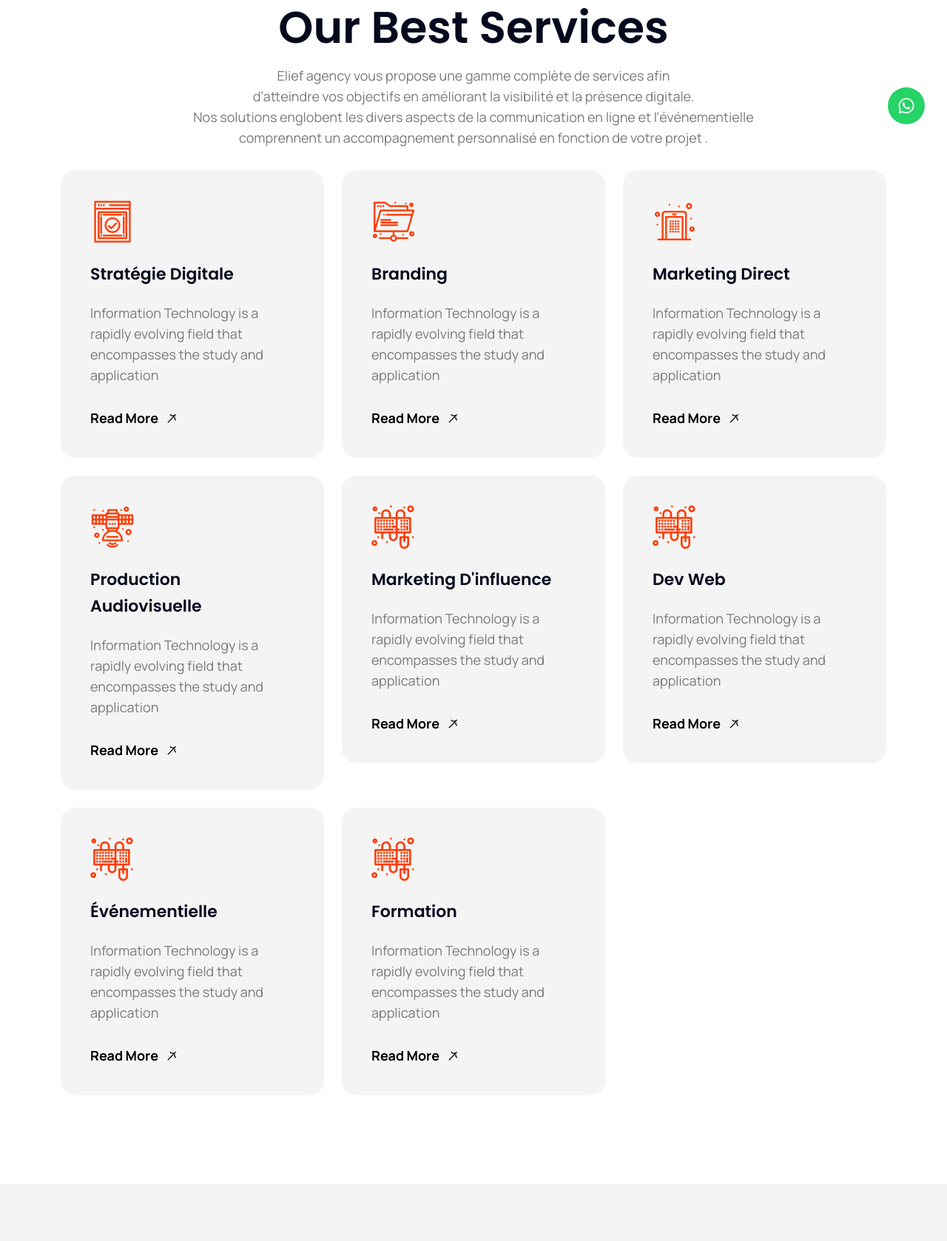
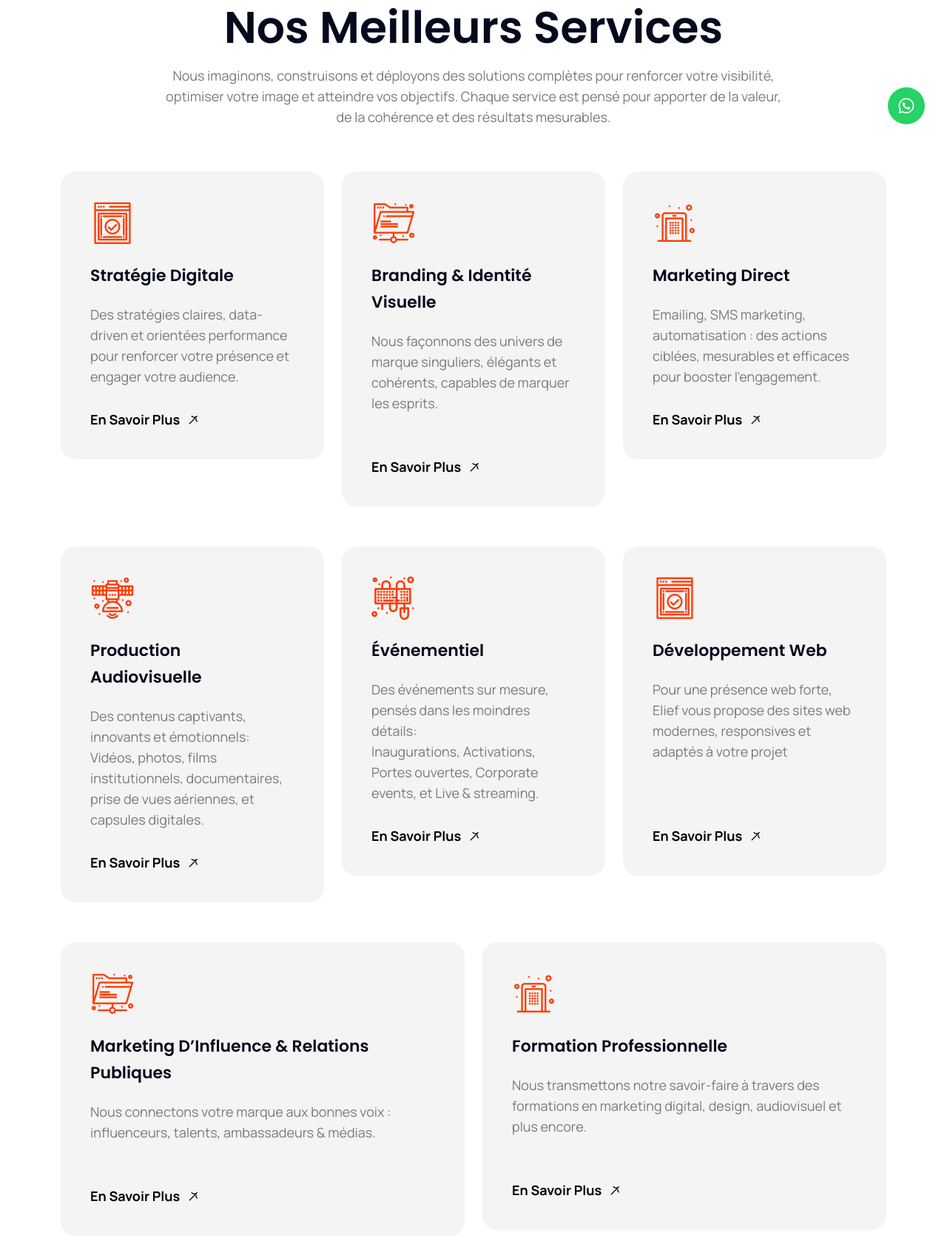
Before and after one commit to eliefagency/eliefagency.github.io, a plain HTML site: page service.html in a window 1280 px wide. Shown: the part 602-2280 px from the top of the page at 74% size. Drawn offline with Linux system fonts and the light colour scheme; files whose address does not match are found by name.

Commit message:
update about.html, service.html, index.html + update speed of 'Nos Réalisations' swiper

```diff
--- a/assets/js/main.js
+++ b/assets/js/main.js
@@ -153,10 +153,10 @@
 
         const projectSlider3 = new Swiper(".project-slider-3", {
             spaceBetween: 30,
-            speed: 1500,
+            speed: 3500,
             loop: true,
             autoplay: {
-                delay: 1500,
+                delay: 3500,
                 disableOnInteraction: false,
             },
             pagination: {
--- a/service.html
+++ b/service.html
@@ -410,118 +410,88 @@
             </div>
         </div>
 
+
         <!-- Service Section Start -->
         <section class="service-section section-padding">
             <div class="container">
                 <div class="section-title text-center">
-                    <h2 class="wow fadeInUp" data-wow-delay=".3s">Our Best Services</h2>
+                    <h2 class="wow fadeInUp" data-wow-delay=".3s">Nos meilleurs services</h2>
                     <p class="mt-3 wow fadeInUp" data-wow-delay=".5s">
-                        Elief agency vous propose une gamme complète de services afin <br>
-                        d’atteindre vos objectifs en améliorant la visibilité et la  présence digitale. <br>
-                        Nos solutions englobent les divers aspects de la communication en ligne et l'événementielle <br>
-                        comprennent un accompagnement personnalisé en fonction de votre projet .
+                        Nous imaginons, construisons et déployons des solutions complètes pour renforcer votre visibilité, <br>
+                        optimiser votre image et atteindre vos objectifs. Chaque service est pensé pour apporter de la valeur, <br>
+                        de la cohérence et des résultats mesurables.
                     </p>
                 </div>
                 <div class="row g-4">
                     <div class="col-xl-4 col-lg-6 col-md-6">
-                        <div class="service-box-items mt-0">
+                        <div class="service-box-items">
                             <div class="icon">
                                <i class="icon-01"></i>
                             </div>
                             <div class="content">
-                                <h3><a href="service-details.html">Stratégie Digitale </a></h3>
-                                <p>Information Technology is a rapidly evolving field that encompasses the study and application</p>
-                                <a href="service-details.html" class="link-btn">Read More <span><i class="icon-arrow-right"></i></span></a>
+                                <h3><a href="service-details.html">Stratégie Digitale</a></h3>
+                                <p>Des stratégies claires, data-driven et orientées performance pour renforcer votre présence et engager votre audience.</p>
+                                <a href="service-details.html" class="link-btn">En savoir plus <span><i class="icon-arrow-right"></i></span></a>
                             </div>
                         </div>
                     </div>
                     <div class="col-xl-4 col-lg-6 col-md-6">
-                        <div class="service-box-items mt-0">
+                        <div class="service-box-items">
                             <div class="icon">
                                 <i class="icon-02"></i>
                             </div>
                             <div class="content">
-                                <h3><a href="service-details.html">Branding</a></h3>
-                                <p>Information Technology is a rapidly evolving field that encompasses the study and application</p>
-                                <a href="service-details.html" class="link-btn">Read More <span><i class="icon-arrow-right"></i></span></a>
+                                <h3><a href="service-details.html">Branding & Identité Visuelle</a></h3>
+                                <p>Nous façonnons des univers de marque singuliers, élégants et cohérents, capables de marquer les esprits.<br><br></p>
+                                <a href="service-details.html" class="link-btn">En savoir plus <span><i class="icon-arrow-right"></i></span></a>
                             </div>
                         </div>
                     </div>
                     <div class="col-xl-4 col-lg-6 col-md-6">
-                        <div class="service-box-items mt-0">
+                        <div class="service-box-items">
                             <div class="icon">
                                 <i class="icon-03"></i>
                             </div>
                             <div class="content">
-                                <h3><a href="service-details.html">Marketing direct </a></h3>
-                                <p>Information Technology is a rapidly evolving field that encompasses the study and application</p>
-                                <a href="service-details.html" class="link-btn">Read More <span><i class="icon-arrow-right"></i></span></a>
+                                <h3><a href="service-details.html">Marketing Direct</a></h3>
+                                <p>Emailing, SMS marketing, automatisation : des actions ciblées, mesurables et efficaces pour booster l’engagement.</p>
+                                <a href="service-details.html" class="link-btn">En savoir plus <span><i class="icon-arrow-right"></i></span></a>
                             </div>
                         </div>
                     </div>
                     <div class="col-xl-4 col-lg-6 col-md-6">
-                        <div class="service-box-items mt-0">
+                        <div class="service-box-items">
                             <div class="icon">
                                 <i class="icon-04"></i>
                             </div>
                             <div class="content">
-                                <h3><a href="service-details.html">Production Audiovisuelle </a></h3>
-                                <p>Information Technology is a rapidly evolving field that encompasses the study and application</p>
-                                <a href="service-details.html" class="link-btn">Read More <span><i class="icon-arrow-right"></i></span></a>
+                                <h3><a href="service-details.html">Production Audiovisuelle</a></h3>
+                                <p>
+                                    Des contenus captivants, innovants et émotionnels: <br>
+                                    Vidéos, photos, films institutionnels, documentaires, prise de vues aériennes, et capsules digitales.
+                                </p>
+                                <a href="service-details.html" class="link-btn">En savoir plus <span><i class="icon-arrow-right"></i></span></a>
                             </div>
                         </div>
                     </div>
                     <div class="col-xl-4 col-lg-6 col-md-6">
-                        <div class="service-box-items mt-0">
+                        <div class="service-box-items">
                             <div class="icon">
                                 <i class="icon-05"></i>
                             </div>
                             <div class="content">
-                                <h3><a href="service-details.html">Marketing d'influence </a></h3>
-                                <p>Information Technology is a rapidly evolving field that encompasses the study and application</p>
-                                <a href="service-details.html" class="link-btn">Read More <span><i class="icon-arrow-right"></i></span></a>
+                                <h3><a href="service-details.html">Événementiel</a></h3>
+                                <p>
+                                    Des événements sur mesure, pensés dans les moindres détails: <br>
+                                    Inaugurations, Activations, Portes ouvertes, Corporate events, et Live & streaming.
+                                </p>
+                                <a href="service-details.html" class="link-btn">En savoir plus <span><i class="icon-arrow-right"></i></span></a>
                             </div>
                         </div>
                     </div>
-                     <div class="col-xl-4 col-lg-6 col-md-6">
-                        <div class="service-box-items mt-0">
-                            <div class="icon">
-                                <i class="icon-05"></i>
-                            </div>
-                            <div class="content">
-                                <h3><a href="service-details.html"> Dev web  </a></h3>
-                                <p>Information Technology is a rapidly evolving field that encompasses the study and application</p>
-                                <a href="service-details.html" class="link-btn">Read More <span><i class="icon-arrow-right"></i></span></a>
-                            </div>
-                        </div>
-                    </div>
-                     <div class="col-xl-4 col-lg-6 col-md-6">
-                        <div class="service-box-items mt-0">
-                            <div class="icon">
-                                <i class="icon-05"></i>
-                            </div>
-                            <div class="content">
-                                <h3><a href="service-details.html"> Événementielle </a></h3>
-                                <p>Information Technology is a rapidly evolving field that encompasses the study and application</p>
-                                <a href="service-details.html" class="link-btn">Read More <span><i class="icon-arrow-right"></i></span></a>
-                            </div>
-                        </div>
-                    </div>
-                     <div class="col-xl-4 col-lg-6 col-md-6">
-                        <div class="service-box-items mt-0">
-                            <div class="icon">
-                                <i class="icon-05"></i>
-                            </div>
-                            <div class="content">
-                                <h3><a href="service-details.html"> Formation  </a></h3>
-                                <p>Information Technology is a rapidly evolving field that encompasses the study and application</p>
-                                <a href="service-details.html" class="link-btn">Read More <span><i class="icon-arrow-right"></i></span></a>
-                            </div>
-                        </div>
-                    </div>
-                    <!-- TODO -->
-                    <!-- <div class="col-xl-4 col-lg-6 col-md-6">
-                        <div class="service-img bg-cover mt-0" style="background-image: url('assets/img/service/service-img.jpg');">
+
+                    <!--- <div class="col-xl-4 col-lg-6 col-md-6 wow fadeInUp" data-wow-delay=".7s">
+                        <div class="service-img bg-cover" style="background-image: url('assets/img/service/service-img.jpg');">
                             <div class="service-content">
                                 <div class="icon">
                                     <i class="fa-solid fa-phone"></i>
@@ -531,7 +501,44 @@
                                 <h4><a href="tel:+888123456765" class="text-white">(+888) 123 456 765</a></h4>
                             </div>
                         </div>
-                    </div> -->
+                    </div> --->
+                    <div class="col-xl-4 col-lg-6 col-md-6">
+                        <div class="service-box-items">
+                            <div class="icon">
+                                <i class="icon-01"></i>
+                            </div>
+                            <div class="content">
+                                <h3><a href="service-details.html">Développement web</a></h3>
+                                <p>Pour une présence web forte, Elief vous propose des sites web modernes, responsives et adaptés à votre projet <br><br><br></p>
+                                <a href="service-details.html" class="link-btn">En savoir plus <span><i class="icon-arrow-right"></i></span></a>
+                            </div>
+                        </div>
+                    </div>
+                    <div class="col-xl-6 col-lg-6 col-md-6">
+                        <div class="service-box-items">
+                            <div class="icon">
+                                <i class="icon-02"></i>
+                            </div>
+                            <div class="content">
+                                <h3><a href="service-details.html">Marketing d’Influence & Relations Publiques</a></h3>
+                                <p>Nous connectons votre marque aux bonnes voix : influenceurs, talents, ambassadeurs & médias.<br><br></p>
+                                <a href="service-details.html" class="link-btn">En savoir plus <span><i class="icon-arrow-right"></i></span></a>
+                            </div>
+                        </div>
+                    </div>
+                    <div class="col-xl-6 col-lg-6 col-md-6">
+                        <div class="service-box-items">
+                            <div class="icon">
+                                <i class="icon-03"></i>
+                            </div>
+                            <div class="content">
+                                <h3><a href="service-details.html">Formation Professionnelle</a></h3>
+                                <p>Nous transmettons notre savoir-faire à travers des formations en marketing digital, design, audiovisuel et plus encore.<br><br></p>
+                                <a href="service-details.html" class="link-btn">En savoir plus <span><i class="icon-arrow-right"></i></span></a>
+                            </div>
+                        </div>
+                    </div>
+
                 </div>
             </div>
         </section>
```
Also changed, not shown: about.html (+24 -27 lines), index.html (+73 -34 lines).
